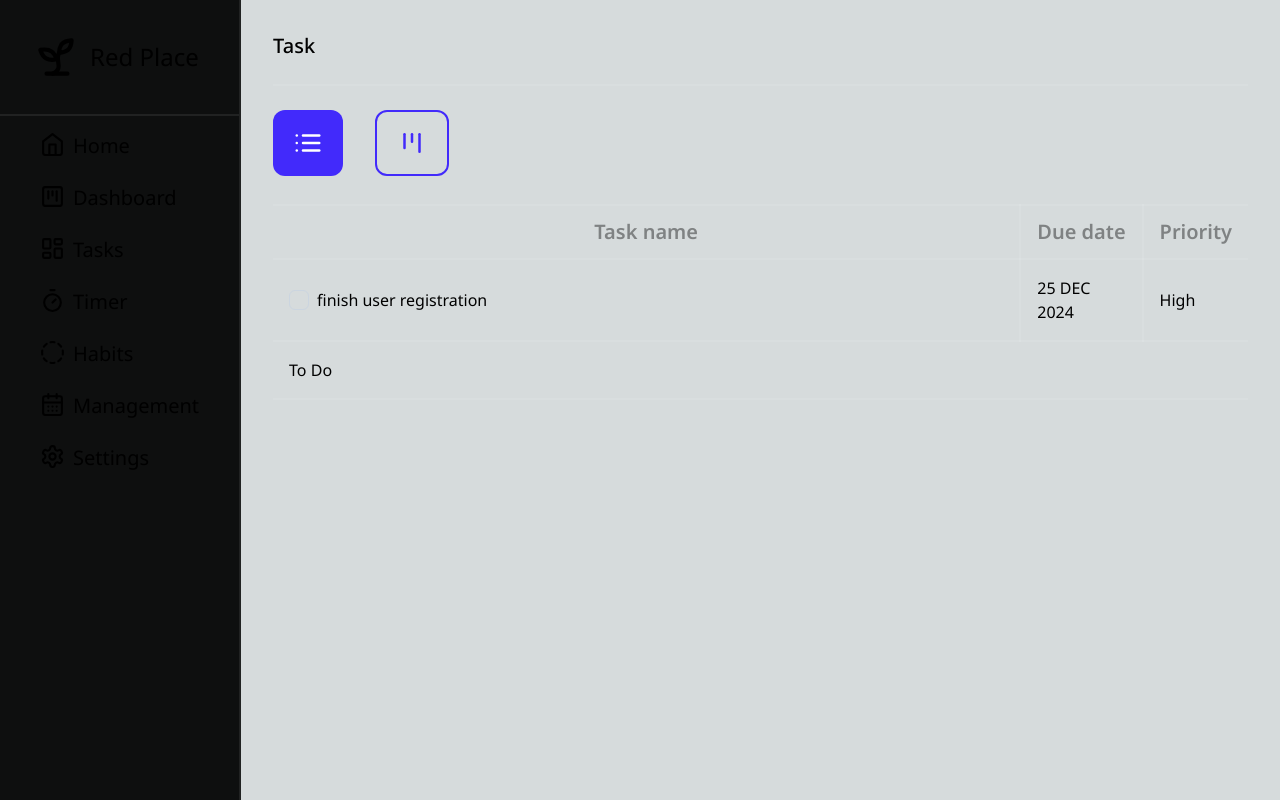
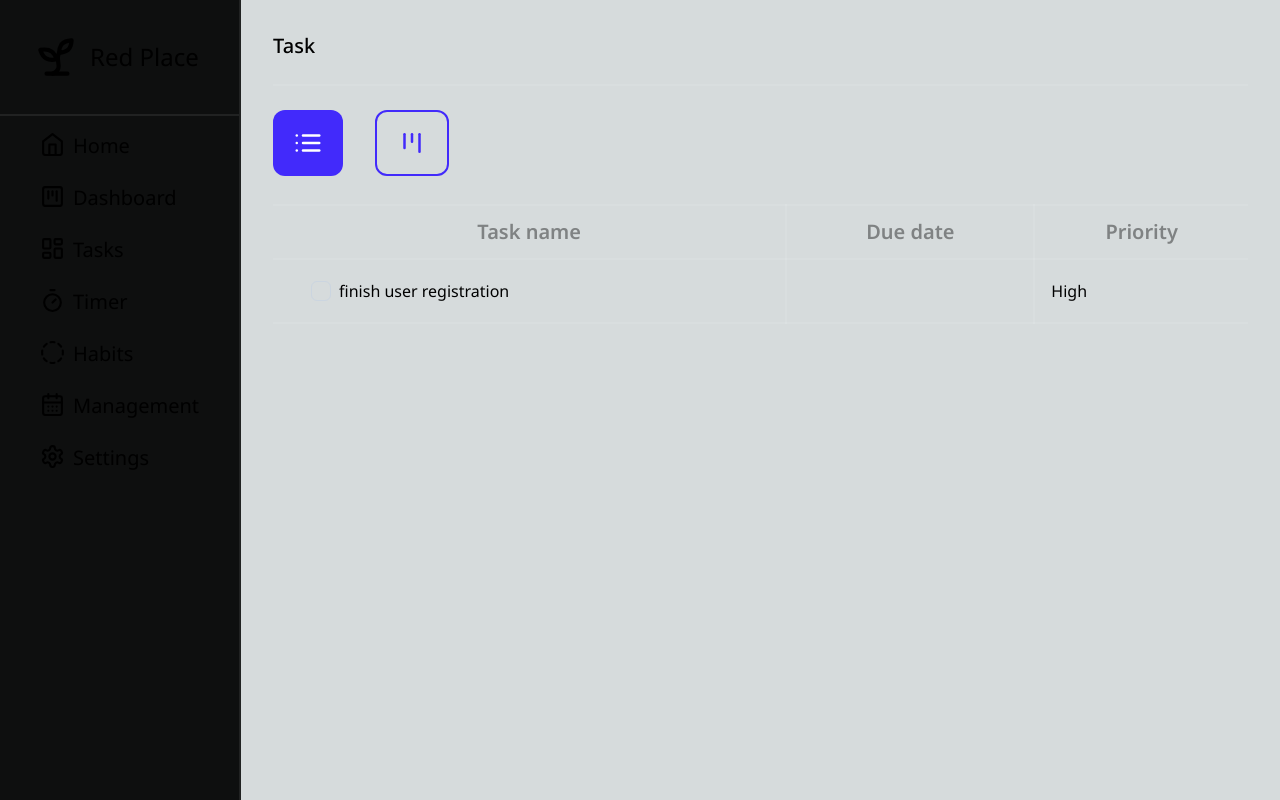
Before and after one commit to kapepa/RedPlace, a Next.js app in the folder app/: page /tasks in a window 1280 px wide. Built offline with nearby package versions, Linux system fonts and the light colour scheme.

Commit message:
app: DraggableRow

```diff
--- a/app/package.json
+++ b/app/package.json
@@ -14,6 +14,8 @@
     "lucide-react": "^0.303.0",
     "next": "14.0.4",
     "react": "^18",
+    "react-dnd": "^16.0.1",
+    "react-dnd-html5-backend": "^16.0.1",
     "react-dom": "^18",
     "sass": "^1.69.5"
   },
--- a/app/src/entities/TaskList/ui/TaskList.module.scss
+++ b/app/src/entities/TaskList/ui/TaskList.module.scss
@@ -5,7 +5,9 @@
       & > th, td {
         @apply px-4 py-4 border-solid border-border border-2;
         &:first-child{
-          @apply border-l-0 w-full
+          @apply border-l-0;
+          max-width: 50%;
+          // padding-left: 0;
         }
         &:last-child {
           @apply border-r-0
@@ -27,4 +29,5 @@
       }
     }
   }
+
 }
--- a/app/src/entities/TaskList/ui/TaskList.tsx
+++ b/app/src/entities/TaskList/ui/TaskList.tsx
@@ -1,7 +1,7 @@
 import classNames from "classnames";
 import { FC } from "react";
 import styles from "./TaskList.module.scss";
-import { Checkbox } from "@/shared/ui/Checkbox";
+import { DraggableRow } from "@/shared/ui/DraggableRow";
 
 interface TaskListProps {
   className?: string,
@@ -20,21 +20,15 @@ const TaskList: FC<TaskListProps> = (props) => {
         </tr>
       </thead>
       <tbody className={classNames(styles.task_list__row, styles.task_list__body)}>
-        <tr>
-          <td>
-            <label className="flex items-center gap-2">
-              <Checkbox/>
-              <span>finish user registration</span>
-            </label>
-          </td>
-          <td>25 DEC 2024</td>
-          <td>High</td>
-        </tr>
-        <tr className={styles.task_list__tr}>
+        <DraggableRow
+          text="finish user registration"
+          date={""}
+        />
+        {/* <tr className={styles.task_list__tr}>
           <td colSpan={3}>
             To Do
           </td>
-        </tr>
+        </tr> */}
       </tbody>
     </table>
   )
--- /dev/null
+++ b/app/src/shared/ui/DraggableRow/DraggableRow.module.scss
@@ -0,0 +1,11 @@
+.td_row {
+  @apply cursor-pointer -ml-4;
+  &__ico {
+    @apply opacity-0 transition-opacity;
+  }
+  &:hover {
+    .td_row__ico {
+      @apply opacity-80;
+    }
+  }
+}
--- /dev/null
+++ b/app/src/shared/ui/DraggableRow/DraggableRow.tsx
@@ -0,0 +1,36 @@
+import classNames from "classnames";
+import styles from "./DraggableRow.module.scss";
+import { FC } from "react";
+import { Checkbox } from "@/shared/ui/Checkbox";
+import { GripVertical } from "lucide-react";
+import { ImgIco } from "@/shared/ui/ImgIco";
+
+
+
+interface DraggableRowProps {
+  text: string,
+  date: Date,
+  priority: any
+}
+
+const DraggableRow: FC<DraggableRowProps> = (props) => {
+  const { text } = props;
+
+  return (
+    <tr>
+      <td>
+        <label className={classNames(styles.td_row,"flex items-center gap-2")}>
+          <button>
+            <ImgIco className={styles.td_row__ico} ico={GripVertical} height={30} width={30} />
+          </button>
+          <Checkbox/>
+          <span>{text}</span>
+        </label>
+      </td>
+      <td></td>
+      <td>High</td>
+    </tr>
+  )
+}
+
+export { DraggableRow }
--- /dev/null
+++ b/app/src/shared/ui/DraggableRow/index.ts
@@ -0,0 +1,3 @@
+import { DraggableRow } from "./DraggableRow";
+
+export { DraggableRow }
```
Also changed, not shown: 1 other file (tests, documents, lock files or other folders).
